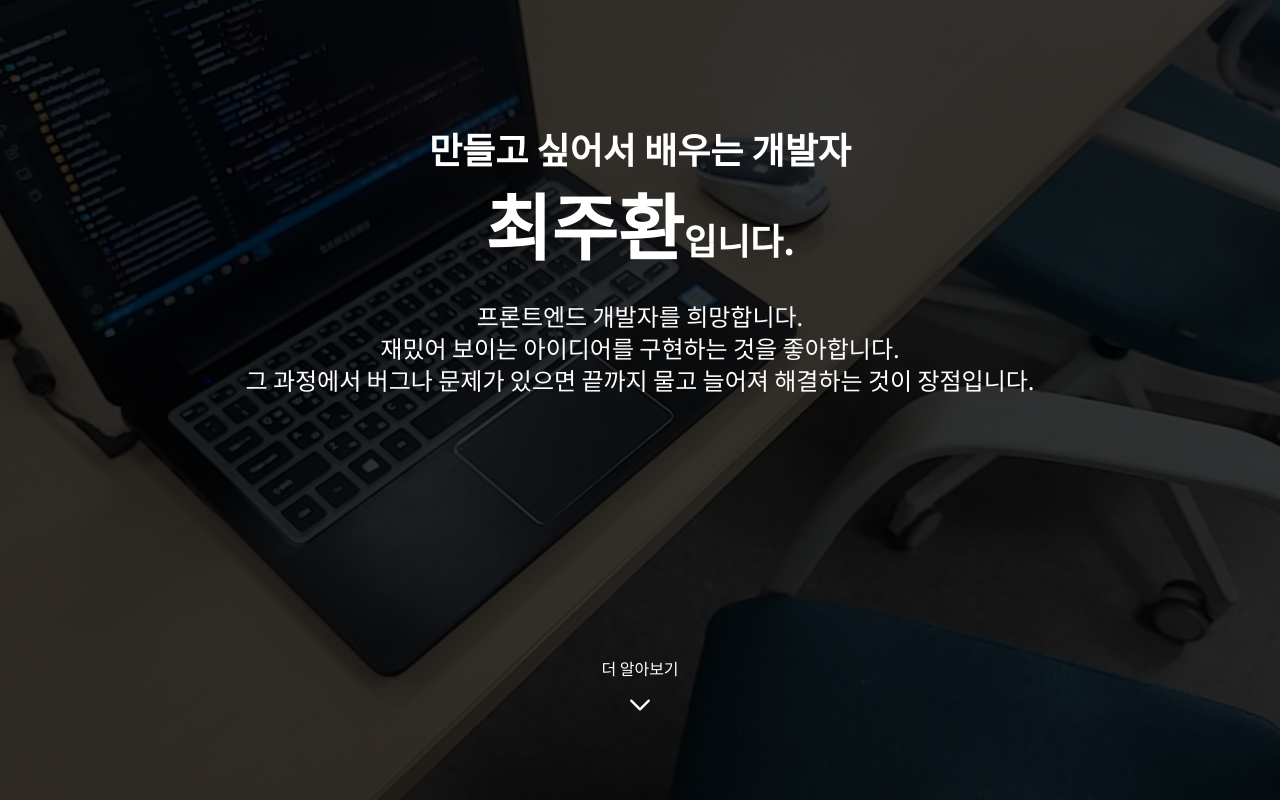
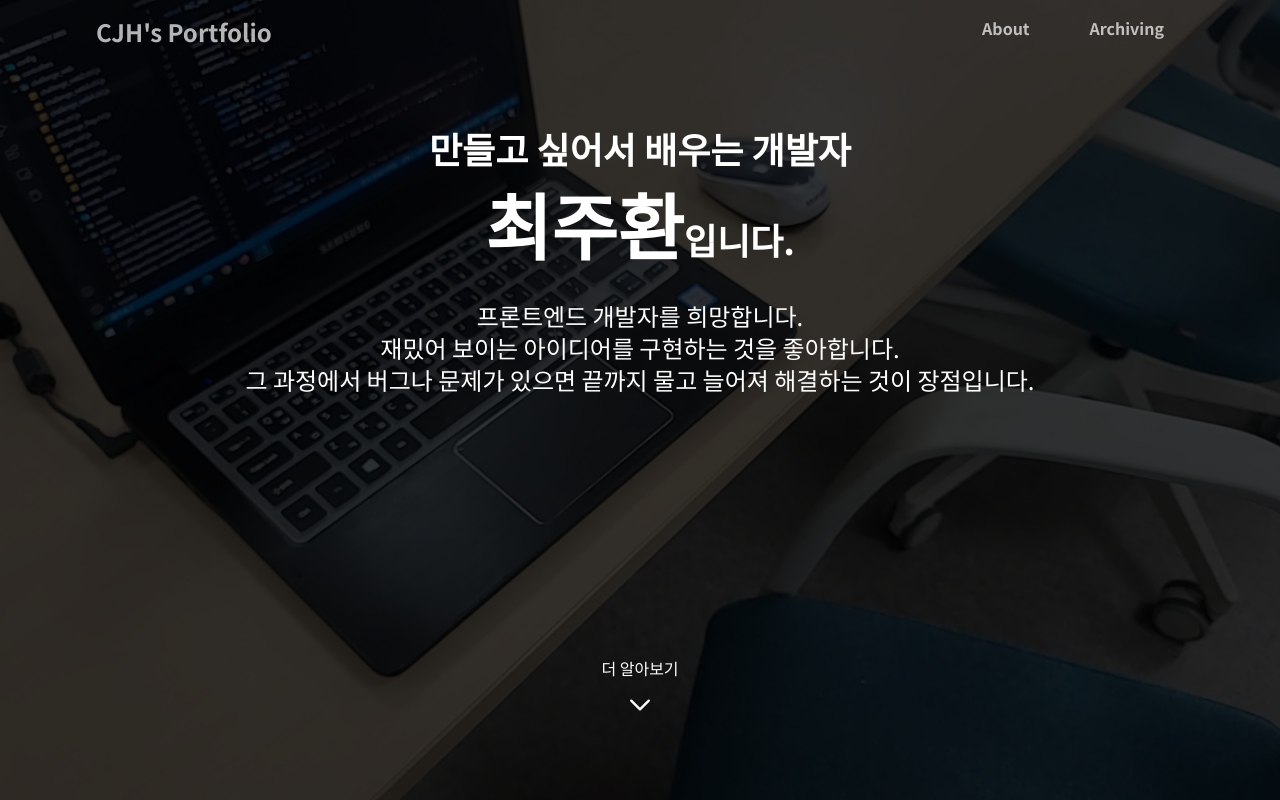
Before and after one commit to gloxinia106/portfolio, a Next.js app: page / in a window 1280 px wide. Built offline with nearby package versions, Linux system fonts and the light colour scheme.

Commit message:
Nav components

```diff
--- /dev/null
+++ b/app/components/nav.tsx
@@ -0,0 +1,118 @@
+import { useState } from "react";
+import { useSwiper } from "swiper/react";
+
+interface NavProps {
+  slideIndex: number;
+}
+
+export const Nav = ({ slideIndex }: NavProps) => {
+  const swiper = useSwiper();
+  const [toggleNavPopup, setToggleNavPopup] = useState(false);
+  const onClickNav = () => {
+    setToggleNavPopup((prev) => !prev);
+  };
+  return (
+    <header
+      className={`fixed z-50 top-0 text-white bg-white transition-colors duration-500 w-full ${
+        slideIndex === 0 ? "md:bg-inherit" : "md:bg-white"
+      }`}
+    >
+      <div className="flex justify-between mx-auto max-w-6xl py-4 px-8">
+        <div
+          onClick={() => {
+            swiper.slideTo(0);
+          }}
+          className={`text-2xl text-black cursor-pointer transition-colors duration-100 font-semibold opacity-70 ${
+            slideIndex === 0 ? "md:text-white" : "md:text-black"
+          }`}
+        >
+          CJH's Portfolio
+        </div>
+        <nav>
+          <ul
+            className={`hidden md:flex space-x-5 transition-colors duration-100 opacity-70 ${
+              slideIndex === 0 ? "text-white" : "text-black"
+            }`}
+          >
+            <li
+              onClick={() => {
+                swiper.slideTo(1);
+              }}
+              className="flex items-center cursor-pointer px-5 justify-center font-semibold"
+            >
+              About
+            </li>
+
+            <li
+              onClick={() => {
+                swiper.slideTo(2);
+              }}
+              className="flex items-center cursor-pointer px-5 justify-center font-semibold"
+            >
+              Archiving
+            </li>
+          </ul>
+        </nav>
+        <div className="flex justify-between h-full md:hidden">
+          <button className="text-black" onClick={onClickNav}>
+            {toggleNavPopup ? (
+              <svg
+                xmlns="http://www.w3.org/2000/svg"
+                fill="none"
+                viewBox="0 0 24 24"
+                strokeWidth={1.5}
+                stroke="currentColor"
+                className="w-8 h-8"
+              >
+                <path
+                  strokeLinecap="round"
+                  strokeLinejoin="round"
+                  d="M6 18L18 6M6 6l12 12"
+                />
+              </svg>
+            ) : (
+              <svg
+                xmlns="http://www.w3.org/2000/svg"
+                fill="none"
+                viewBox="0 0 24 24"
+                strokeWidth={1.5}
+                stroke="currentColor"
+                className="w-8 h-8"
+              >
+                <path
+                  strokeLinecap="round"
+                  strokeLinejoin="round"
+                  d="M3.75 6.75h16.5M3.75 12h16.5m-16.5 5.25h16.5"
+                />
+              </svg>
+            )}
+          </button>
+        </div>
+      </div>
+      <nav
+        className={`${
+          toggleNavPopup || "hidden"
+        } md:hidden px-6 border-t py-4 text-black`}
+      >
+        <ul className="space-y-6">
+          <li
+            onClick={() => {
+              swiper.slideTo(1);
+            }}
+            className="font-bold cursor-pointer"
+          >
+            About
+          </li>
+          <li
+            onClick={() => {
+              swiper.slideTo(2);
+            }}
+            className="font-bold cursor-pointer"
+          >
+            Archiving
+          </li>
+        </ul>
+      </nav>
+    </header>
+  );
+};
--- a/app/page.tsx
+++ b/app/page.tsx
@@ -7,8 +7,11 @@ import { HomeSection } from "@/app/components/section/home-section";
 import "swiper/css";
 import "swiper/css/pagination";
 import { AboutSection } from "./components/section/about-section";
+import { Nav } from "./components/nav";
+import { useState } from "react";
 
 export default function Home() {
+  const [slideIndex, setSlideIndex] = useState(0);
   return (
     <Swiper
       direction="vertical"
@@ -18,8 +21,12 @@ export default function Home() {
       keyboard={true}
       parallax={true}
       speed={800}
+      onSlideChange={(swiper) => {
+        setSlideIndex(swiper.activeIndex);
+      }}
       className="h-screen"
     >
+      <Nav slideIndex={slideIndex} />
       <SwiperSlide>
         <HomeSection />
       </SwiperSlide>
```
